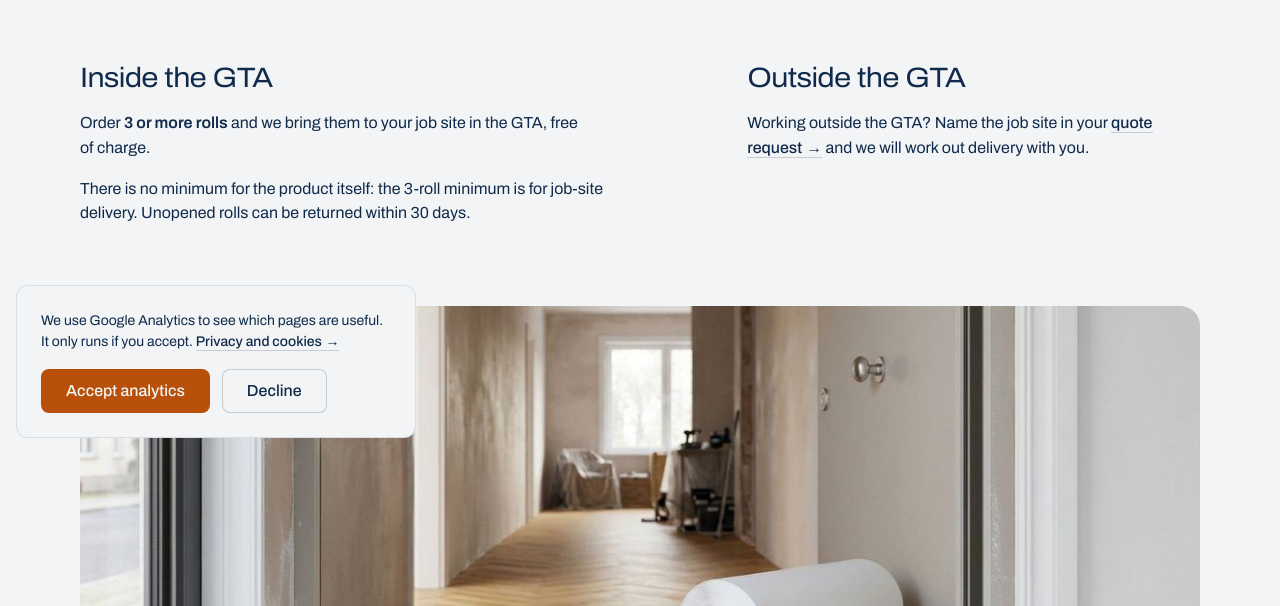
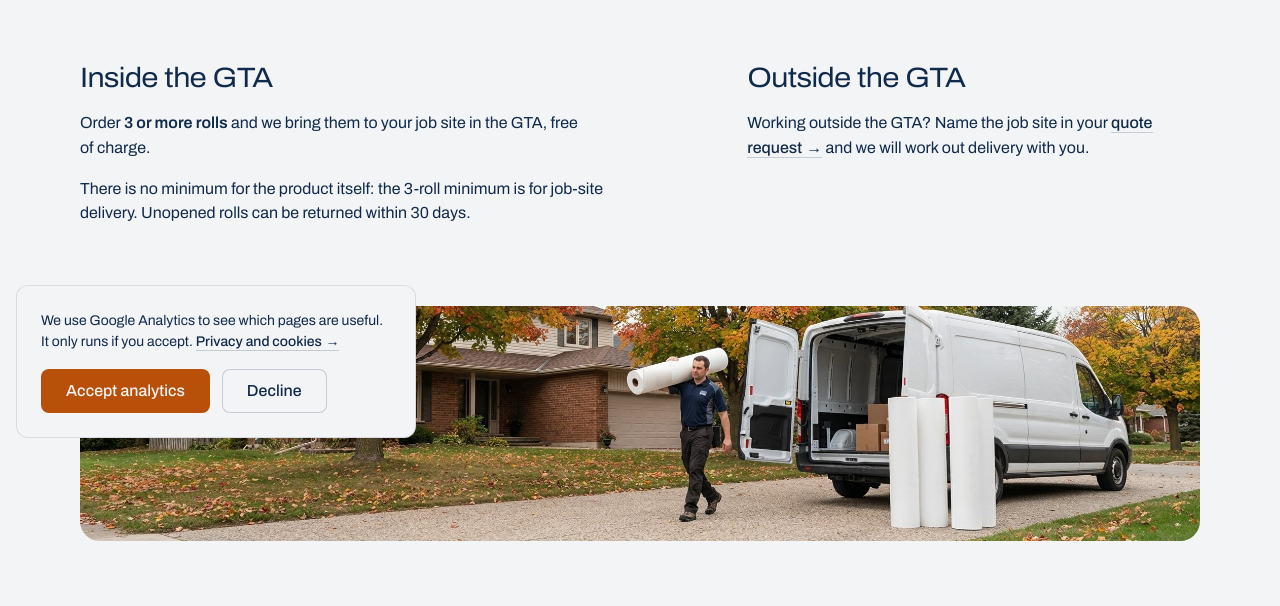
Before and after one commit to Meth56/Veraguard-Site, a plain HTML site: page where-we-deliver.html in a window 1280 px wide. Shown: the part 346-952 px from the top of the page. Drawn offline with Linux system fonts and the light colour scheme.

Commit message:
Add delivery van photo to the delivery page (#26)
Co-authored-by: Claude Opus 5.5 <noreply@anthropic.com>

```diff
--- a/where-we-deliver.html
+++ b/where-we-deliver.html
@@ -50,6 +50,8 @@
   .steps-list p { margin: 0; }
   .photos3 { display: grid; grid-template-columns: repeat(3, minmax(0, 1fr)); gap: var(--s-5); }
   @media (max-width: 639px) { .photos3 { grid-template-columns: 1fr; } main > .section.page-head { padding-top: calc(var(--nav) + var(--s-6)); } }
+  .pano { --ratio: 21%; }
+  @media (max-width: 639px) { .pano { --ratio: 62%; } }
 </style>
 </head>
 <body>
@@ -120,6 +122,14 @@
     </div>
   </section>
 
+  <section class="section flow" id="van" aria-label="Rolls delivered to a job site">
+    <div class="wrap">
+      <figure class="frame frame--photo pano">
+        <img class="frame__img" src="assets/img/delivery-van.jpg" width="2209" height="464" alt="A driver carries a white VeraGuard roll from a delivery van to a house, with more rolls standing on the driveway" loading="lazy" style="object-position: 58% 50%">
+      </figure>
+    </div>
+  </section>
+
   <section class="section flow" id="photo" aria-label="Rolls at a job site">
     <div class="wrap">
       <figure class="frame frame--photo" style="--ratio: 50%">
```
Also changed, not shown: assets/img/delivery-van.jpg (added).
